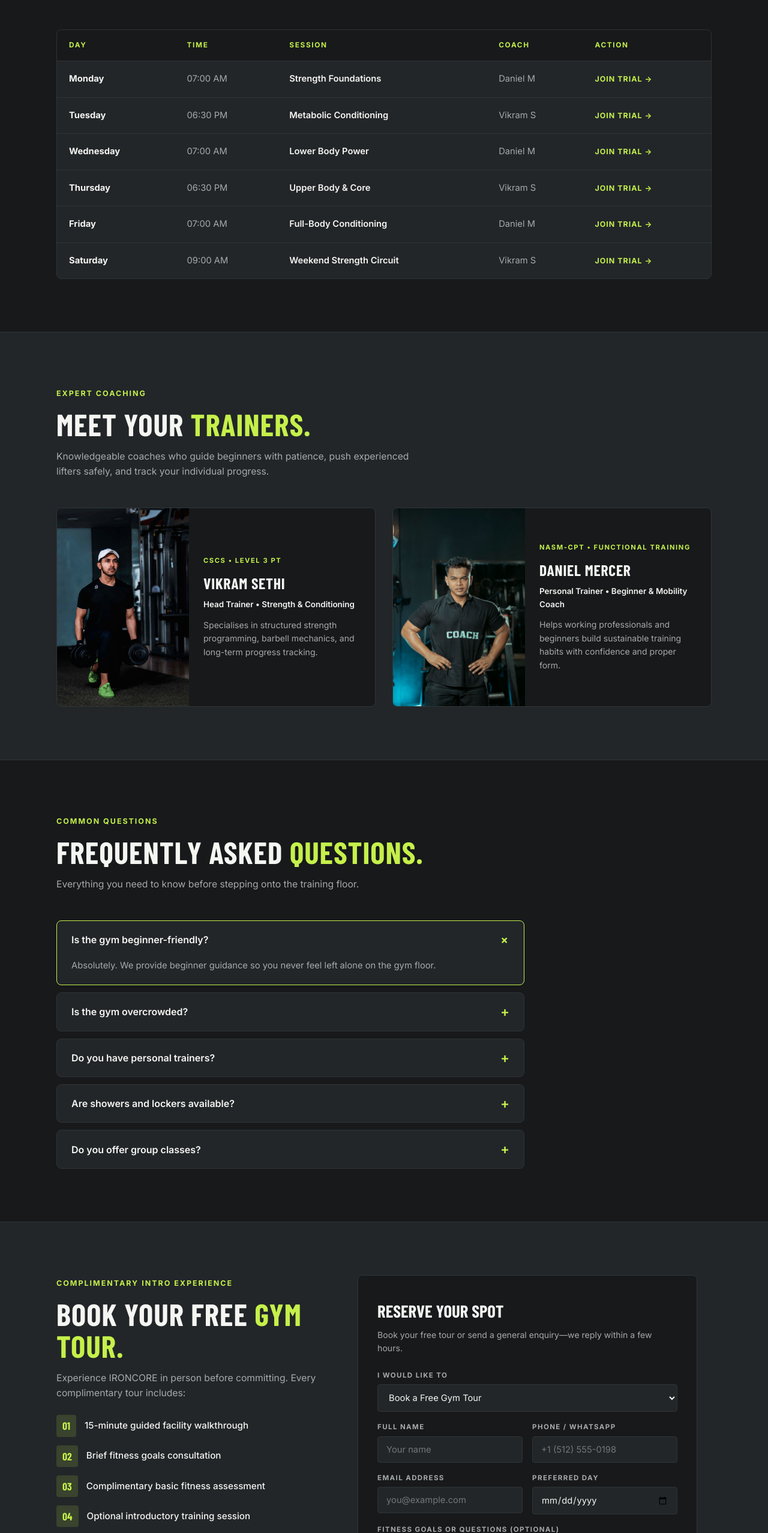
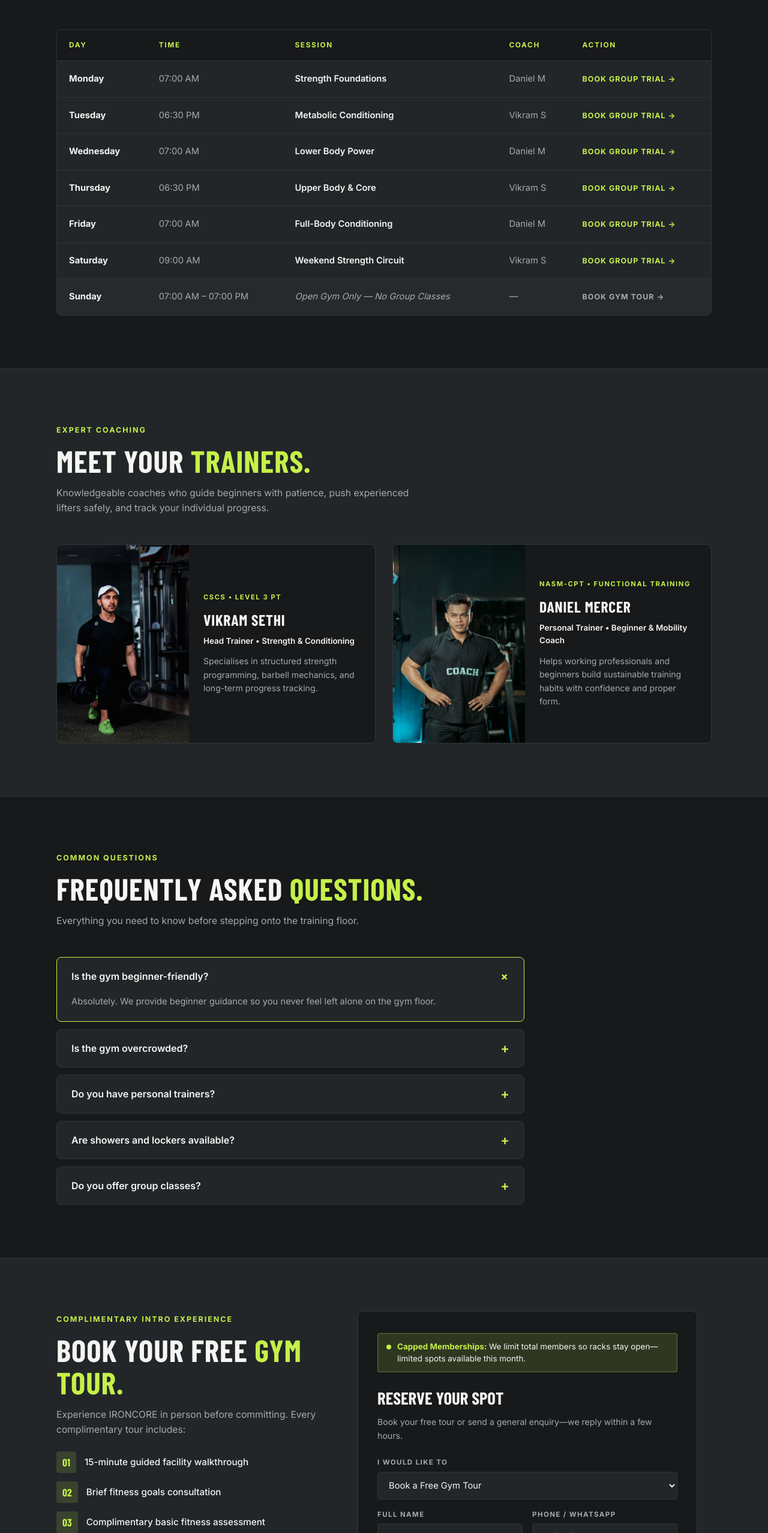
Before and after one commit to tarunkanojia98/ironcore-fitness, a plain HTML site: page index.html in a window 1280 px wide. Shown: the part 2585-5140 px from the top of the page at 60% size. Drawn offline with nearby package versions, Linux system fonts and the light colour scheme; a web font is replaced by a local one.

Commit message:
Add files via upload

```diff
--- a/index.html
+++ b/index.html
@@ -249,42 +249,49 @@ Coach-led strength and conditioning sessions designed for proper technique and c
 <td>07:00 AM</td>
 <td class="tt-session">Strength Foundations</td>
 <td>Daniel M</td>
-<td><a href="#tour" class="tt-link">Join Trial &rarr;</a></td>
+<td><a href="#tour" class="tt-link" data-session="Monday 07:00 AM — Strength Foundations">Book Group Trial &rarr;</a></td>
 </tr>
 <tr>
 <td class="tt-day">Tuesday</td>
 <td>06:30 PM</td>
 <td class="tt-session">Metabolic Conditioning</td>
 <td>Vikram S</td>
-<td><a href="#tour" class="tt-link">Join Trial &rarr;</a></td>
+<td><a href="#tour" class="tt-link" data-session="Tuesday 06:30 PM — Metabolic Conditioning">Book Group Trial &rarr;</a></td>
 </tr>
 <tr>
 <td class="tt-day">Wednesday</td>
 <td>07:00 AM</td>
 <td class="tt-session">Lower Body Power</td>
 <td>Daniel M</td>
-<td><a href="#tour" class="tt-link">Join Trial &rarr;</a></td>
+<td><a href="#tour" class="tt-link" data-session="Wednesday 07:00 AM — Lower Body Power">Book Group Trial &rarr;</a></td>
 </tr>
 <tr>
 <td class="tt-day">Thursday</td>
 <td>06:30 PM</td>
 <td class="tt-session">Upper Body &amp; Core</td>
 <td>Vikram S</td>
-<td><a href="#tour" class="tt-link">Join Trial &rarr;</a></td>
+<td><a href="#tour" class="tt-link" data-session="Thursday 06:30 PM — Upper Body & Core">Book Group Trial &rarr;</a></td>
 </tr>
 <tr>
 <td class="tt-day">Friday</td>
 <td>07:00 AM</td>
 <td class="tt-session">Full-Body Conditioning</td>
 <td>Daniel M</td>
-<td><a href="#tour" class="tt-link">Join Trial &rarr;</a></td>
+<td><a href="#tour" class="tt-link" data-session="Friday 07:00 AM — Full-Body Conditioning">Book Group Trial &rarr;</a></td>
 </tr>
 <tr>
 <td class="tt-day">Saturday</td>
 <td>09:00 AM</td>
 <td class="tt-session">Weekend Strength Circuit</td>
 <td>Vikram S</td>
-<td><a href="#tour" class="tt-link">Join Trial &rarr;</a></td>
+<td><a href="#tour" class="tt-link" data-session="Saturday 09:00 AM — Weekend Strength Circuit">Book Group Trial &rarr;</a></td>
+</tr>
+<tr class="tt-sunday-row">
+<td class="tt-day">Sunday</td>
+<td>07:00 AM – 07:00 PM</td>
+<td class="tt-session-muted">Open Gym Only &mdash; No Group Classes</td>
+<td>&mdash;</td>
+<td><a href="#tour" class="tt-link tt-link-muted" data-enquiry="Book a Free Gym Tour">Book Gym Tour &rarr;</a></td>
 </tr>
 </tbody>
 </table>
@@ -442,6 +449,10 @@ Experience IRONCORE in person before committing. Every complimentary tour includ
 
 <!-- Right Column: Tour Booking & Enquiry Form -->
 <div class="tour-form-card">
+<div class="capacity-banner">
+<span class="capacity-dot" aria-hidden="true"></span>
+<p><strong>Capped Memberships:</strong> We limit total members so racks stay open—limited spots available this month.</p>
+</div>
 <h3>Reserve Your Spot</h3>
 <p class="form-sub">Book your free tour or send a general enquiry—we reply within a few hours.</p>
 
--- a/script.js
+++ b/script.js
@@ -192,15 +192,20 @@ document.addEventListener("DOMContentLoaded", () => {
     if (form && statusEl && submitBtn) {
         form.addEventListener("submit", async(e) => {
             e.preventDefault();
+            const visitorName = document.getElementById("full-name")?.value.trim() || "there";
+            const enquiryType = document.getElementById("enquiry-type")?.value || "gym tour";
+
             submitBtn.disabled = true;
             submitBtn.textContent = "SENDING REQUEST...";
             statusEl.className = "form-status";
             statusEl.textContent = "";
 
+            const confirmMsg = `✓ Request Confirmed, ${visitorName}! We've received your "${enquiryType}" request and our team will reach out within 2 hours to confirm your time.`;
+
             if (!SITE_CONFIG.web3FormsAccessKey) {
                 setTimeout(() => {
                     statusEl.className = "form-status success";
-                    statusEl.textContent = "Tour request received! (Demo Mode — add your Web3Forms key in script.js for live emails.)";
+                    statusEl.textContent = `${confirmMsg} (Demo Mode)`;
                     form.reset();
                     submitBtn.disabled = false;
                     submitBtn.textContent = "BOOK YOUR FREE GYM TOUR →";
@@ -210,7 +215,7 @@ document.addEventListener("DOMContentLoaded", () => {
 
             const formData = new FormData(form);
             formData.append("access_key", SITE_CONFIG.web3FormsAccessKey);
-            formData.append("subject", `New Lead — ${SITE_CONFIG.brandName}`);
+            formData.append("subject", `New Lead (${enquiryType}) — ${SITE_CONFIG.brandName}`);
 
             try {
                 const res = await fetch("https://api.web3forms.com/submit", {
@@ -220,7 +225,7 @@ document.addEventListener("DOMContentLoaded", () => {
                 const data = await res.json();
                 if (data.success) {
                     statusEl.className = "form-status success";
-                    statusEl.textContent = "You're booked! Our team will confirm your tour time shortly.";
+                    statusEl.textContent = confirmMsg;
                     form.reset();
                 } else {
                     statusEl.className = "form-status error";
@@ -228,7 +233,7 @@ document.addEventListener("DOMContentLoaded", () => {
                 }
             } catch {
                 statusEl.className = "form-status error";
-                statusEl.textContent = "Network error. Please reach out via WhatsApp.";
+                statusEl.textContent = "Network error. Please reach out directly via WhatsApp.";
             }
             finally {
                 submitBtn.disabled = false;
@@ -241,4 +246,25 @@ document.addEventListener("DOMContentLoaded", () => {
     const yearEl = document.getElementById("footer-year");
     if (yearEl)
         yearEl.textContent = new Date().getFullYear();
+
+    // 6. Timetable Quick-Select (Distinguishes Group Trial from Gym Tour)
+    const enquirySelect = document.getElementById("enquiry-type");
+    const goalsInput = document.getElementById("goals");
+
+    document.querySelectorAll(".tt-link[data-session]").forEach((link) => {
+        link.addEventListener("click", () => {
+            if (enquirySelect)
+                enquirySelect.value = "Join a Group Trial Session";
+            if (goalsInput) {
+                goalsInput.value = `I'd like to book a group trial for: ${link.dataset.session}`;
+            }
+        });
+    });
+
+    document.querySelectorAll(".tt-link[data-enquiry]").forEach((link) => {
+        link.addEventListener("click", () => {
+            if (enquirySelect)
+                enquirySelect.value = link.dataset.enquiry;
+        });
+    });
 });
--- a/styles.css
+++ b/styles.css
@@ -940,6 +940,85 @@ a {
 }
 
 /* ==========================================
+	TIMETABLE SUNDAY ROW & CAPACITY CALLOUT
+========================================== */
+.tt-sunday-row {
+	background: rgba(255, 255, 255, 0.02);
+}
+
+.tt-session-muted {
+	color: var(--text-muted);
+	font-style: italic;
+}
+
+.tt-link-muted {
+	color: var(--text-muted);
+}
+
+.tt-link-muted:hover {
+	color: var(--primary);
+}
+
+.capacity-banner {
+	display: flex;
+	align-items: flex-start;
+	gap: 10px;
+	background: var(--primary-soft);
+	border: 1px solid rgba(197, 240, 74, 0.35);
+	border-radius: var(--radius-sm);
+	padding: 12px 14px;
+	margin-bottom: 20px;
+}
+
+.capacity-dot {
+	width: 8px;
+	height: 8px;
+	border-radius: 50%;
+	background: var(--primary);
+	margin-top: 6px;
+	flex-shrink: 0;
+}
+
+.capacity-banner p {
+	font-size: 0.84rem;
+	line-height: 1.45;
+	color: var(--text);
+	margin: 0;
+}
+
+.capacity-banner strong {
+	color: var(--primary);
+}
+
+/* ==========================================
+	PROMINENT FORM CONFIRMATION BOX
+========================================== */
+.form-status:empty {
+	display: none;
+}
+
+.form-status.success,
+.form-status.error {
+	padding: 14px 16px;
+	border-radius: var(--radius-sm);
+	font-size: 0.9rem;
+	line-height: 1.5;
+	margin-top: 4px;
+}
+
+.form-status.success {
+	background: rgba(197, 240, 74, 0.12);
+	border: 1px solid var(--primary);
+	color: var(--text);
+}
+
+.form-status.error {
+	background: rgba(239, 68, 68, 0.12);
+	border: 1px solid #ef4444;
+	color: #fca5a5;
+}
+
+/* ==========================================
 	MOBILE RESPONSIVENESS
 ========================================== */
 @media (max-width: 860px) {
```
Lines whose indentation alone changed are shown as unchanged.
